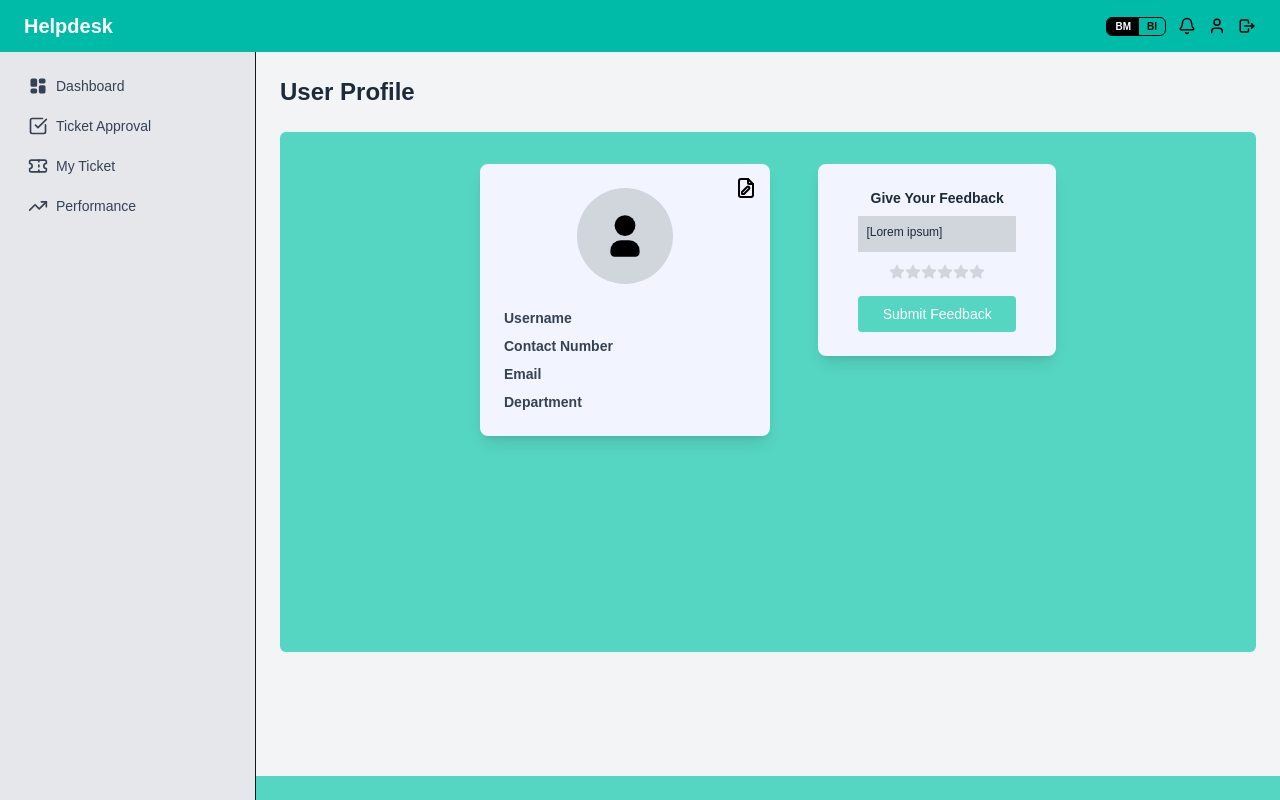
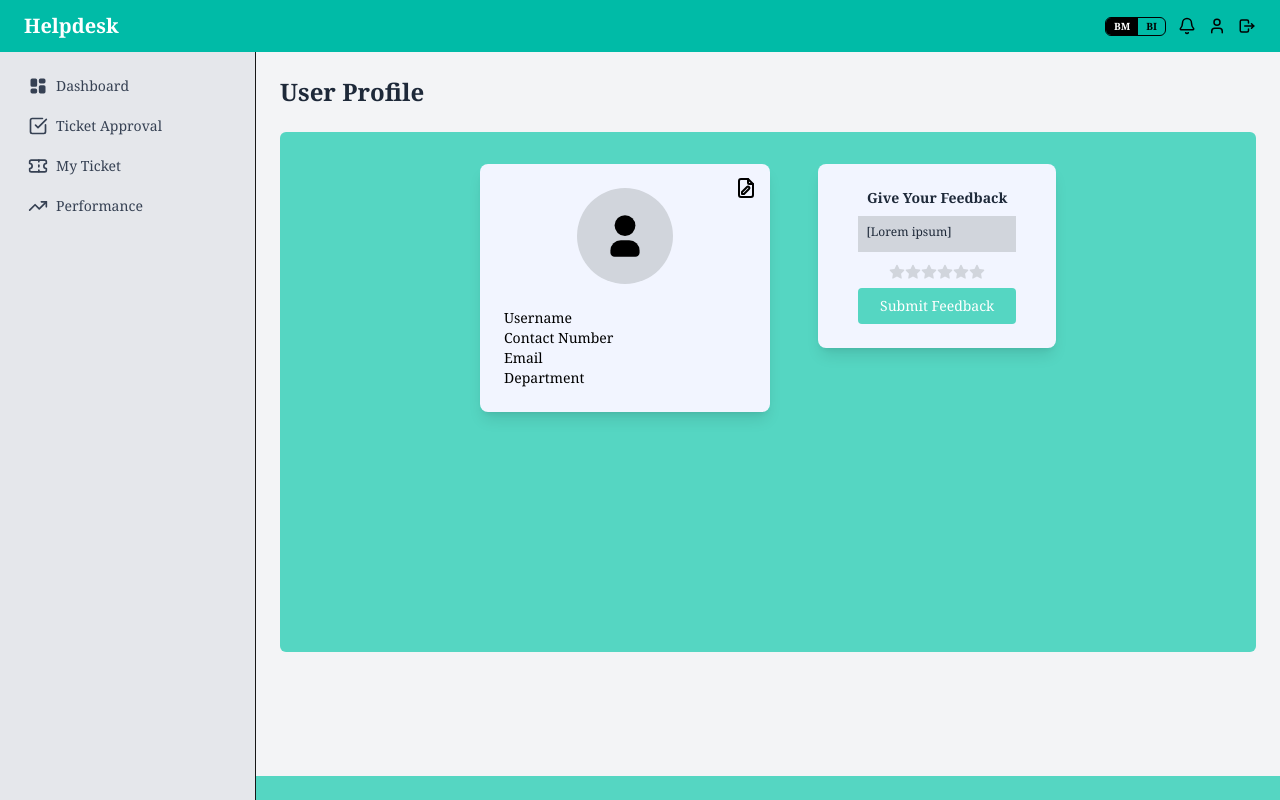
Before and after one commit to sujit1929/weanalyz, a Next.js app: page / in a window 1280 px wide. Built offline with nearby package versions, Linux system fonts and the light colour scheme.

Commit message:
`Update UserProfile component: changed text colors and font, updated div classes`

```diff
--- a/Component/SystemUI/HelpDesk/UserProfle/Components/UserProfile.tsx
+++ b/Component/SystemUI/HelpDesk/UserProfle/Components/UserProfile.tsx
@@ -17,7 +17,7 @@ import {
 
 export default function UserProfile() {
   return (
-    <div className="min-h-screen flex flex-col bg-gray-100">
+    <div className="min-h-screen flex flex-col bg-gray-100 font-serif">
       {/* Header */}
       <header className="bg-teal-500 text-white px-4 sm:px-6 py-3 flex items-center justify-between">
         <h1 className="text-lg sm:text-xl font-bold">Helpdesk</h1>
@@ -71,11 +71,11 @@ export default function UserProfile() {
                         <IconUserFilled color="#000" size={50} />
                       </div>
                     </div>
-                    <div className="text-gray-700 text-sm space-y-2">
-                      <div className="font-bold">Username</div>
-                      <div className="font-bold">Contact Number</div>
-                      <div className="font-bold">Email</div>
-                      <div className="font-bold">Department</div>
+                    <div className="text-black text-sm ">
+                      <div>Username</div>
+                      <div>Contact Number</div>
+                      <div>Email</div>
+                      <div>Department</div>
                     </div>
                   </div>
                 </div>
@@ -87,7 +87,7 @@ export default function UserProfile() {
                     <p className="bg-gray-300 text-gray-800 text-xs mb-3 pt-2 pb-3 px-2">
                       [Lorem ipsum]
                     </p>
-                    <div className="flex justify-center mb-4">
+                    <div className="flex justify-center mb-2">
                       <IconStarFilled size={16} className="text-gray-300" />
                       <IconStarFilled size={16} className="text-gray-300" />
                       <IconStarFilled size={16} className="text-gray-300" />
```
